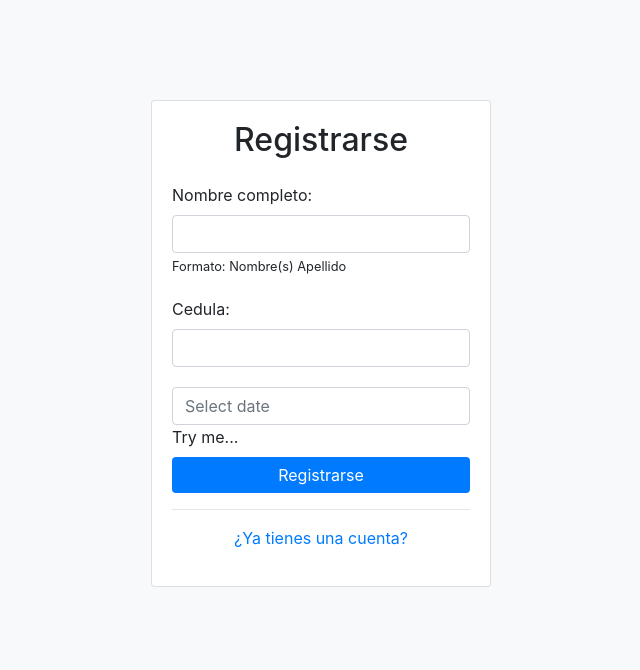
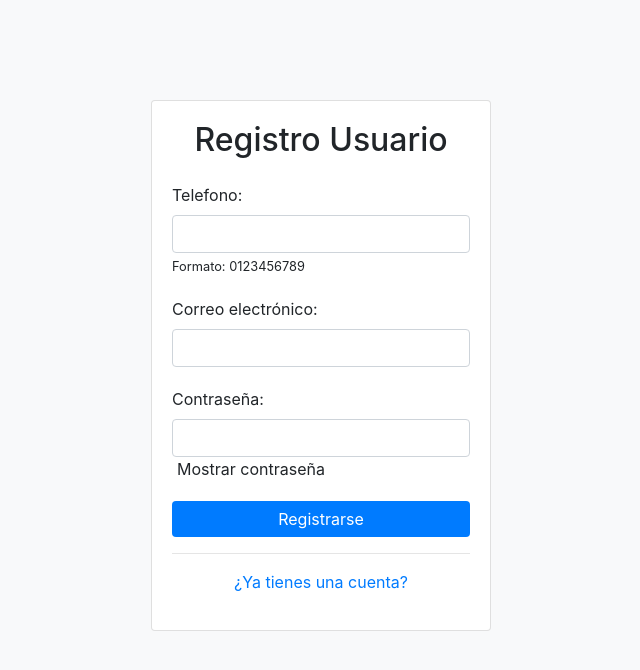
Before and after one commit to Luismasked/Sistema-clinico-ER, a Flask app: page /vistaRegistrarUsuarioDoctor/ in a window 1280 px wide. Shown: the top 670 px of the page, without its empty margins (319-959 px from the left). Run offline with Flask 3, Linux system fonts and the light colour scheme; some libraries are stand-ins or nearby versions.

Commit message:
Separacion de daos - RegistroDoctor
Se realizo la separacion de los daos en sus respectivas tablas en la base de datos. Se creo la vista y el funcionamiento de registro UsuarioDoctor y doctor

```diff
--- a/app.py
+++ b/app.py
@@ -1,6 +1,6 @@
-from flask import Flask,render_template,redirect,url_for,request,session
+from flask import Flask,render_template,redirect,url_for,request,session, jsonify
 import secrets
-import dao
+import dao, daoUsuario, daoDoctor
 from werkzeug.security import generate_password_hash, check_password_hash
 from werkzeug.utils import secure_filename
 import os, glob
@@ -88,19 +88,37 @@ def registroPaciente():
         print(nombre)
         print(genero)
         print(telefono)
-        if(len(dao.registrarUsusarioD(nombre,telefono,genero)) !=0):
+        if(len(daoUsuario.registrarUsusarioD(nombre,telefono,genero)) !=0):
             return redirect(url_for('vistaPacientes'))
 
 
 @app.route('/vistaRegistrarUsuarioDoctor/')
 def vistaRegistrarUsuarioDoctor():
-    return render_template('registroDoctor.html',title="Registrar")
+    return render_template('registroUsuarioDoctor.html',title="Registrar")
 
 
 
 @app.route('/vistaRegistrarDoctor')
 def vistaRegistrarDoctor():
-    return "hola"
+    print (session['id'])
+    datos = {"id" : session['id']}
+    return render_template('registroDoctor.html',title="Registrar", datos = datos)
+
+@app.route('/registroDoctor',methods=["POST"])
+def registroDoctor():
+    if request.method == "POST":
+        print(request.form)
+        nombre = request.form['nombre']
+        cedula = request.form['cedula']
+        fecha = request.form['fecha']
+        ubicacion = request.form['ubicacion']
+        id = request.form['idUsuario']
+        if(len(daoDoctor.registrarDoctor(nombre,cedula,fecha,ubicacion,id)) !=0):
+            return "Listo"
+        else:
+            return "Error"
+
+
 
 @app.route('/registroUsuarioDoctor',methods=["POST"])
 def registro():
@@ -109,9 +127,10 @@ def registro():
         telefono = request.form['telefono']
         contraseña = request.form['contraseña']
         password = generate_password_hash(contraseña)
-        if(len(dao.registrarUsusarioD(telefono, correo, password)) !=0):
-            print("ir a registrar Doctor")
-            return redirect(url_for('index'))
+        if(len(daoUsuario.registrarUsusarioD(telefono, correo, password)) !=0):
+            id = daoUsuario.buscarUsusario(correo)[0]["id"]
+            session['id'] = id
+            return redirect(url_for('vistaRegistrarDoctor'))
 
 
 @app.route('/ingresar',methods=["GET", "POST"])
@@ -120,10 +139,10 @@ def ingresar():
         try:
             correo = request.form['correo']
             contraseña = request.form['contraseña']
-            contraseñaBD = dao.buscarUsusario(correo)[0]
+            contraseñaBD = daoUsuario.buscarUsusario(correo)[0]
             print(contraseñaBD)
             print(type(contraseñaBD))
-            if(check_password_hash(contraseñaBD['Contraseña'], contraseña)):
+            if(check_password_hash(contraseñaBD['contraseña'], contraseña)):
                 session['correo'] = correo
                 print(session)
                 return redirect(url_for('vistaPacientes'))
@@ -133,10 +152,23 @@ def ingresar():
         except:
             print("Error no se encontro el usuario")
 
-
-@app.route('/login2/')
+"""
+@app.route('/login2/', methods =['POST'])
 def login2():
-    return render_template('pruebaformulario.html',title="Registrar")
-
+    correo = request.form.get('correo')
+    contraseña = request.form.get('contraseña')
+    contraseñaBD = daoUsuario.buscarUsusario(correo)[0]
+    if(check_password_hash(contraseñaBD['Contraseña'], contraseña)):
+        print(contraseñaBD)
+        session['Id'] = contraseñaBD['Id']
+        session['Correo'] = contraseñaBD['Contraseña']
+        session['Tipo'] = contraseñaBD['Tipo']
+        print(session)
+        #return redirect(url_for('vistaPacientes'))
+        return jsonify({'redirect': url_for('vistaPacientes')})
+    else:
+        print("Error no se encontro el usuario")
+        return jsonify ({'mensaje': 'Error, el usuario o contraseña son incorrectas', 'correo': correo, 'contraseña': contraseña})
+"""
 if __name__ == "__main__":
     app.run(debug=True)
--- a/templates/registroDoctor.html
+++ b/templates/registroDoctor.html
@@ -2,6 +2,12 @@
 
 {% block css %}
 <link rel="stylesheet" href="{{ url_for('static', filename='css/login.css') }}">
+<script src="https://code.jquery.com/jquery-3.3.1.min.js"></script>
+<link rel="stylesheet" href="https://maxcdn.bootstrapcdn.com/bootstrap/4.0.0/css/bootstrap.min.css" integrity="sha384-Gn5384xqQ1aoWXA+058RXPxPg6fy4IWvTNh0E263XmFcJlSAwiGgFAW/dAiS6JXm" crossorigin="anonymous">
+<link href="https://unpkg.com/gijgo@1.9.14/css/gijgo.min.css" rel="stylesheet" type="text/css" />
+<script src="https://unpkg.com/gijgo@1.9.14/js/gijgo.min.js" type="text/javascript"></script>
+<script src="https://unpkg.com/gijgo@1.9.14/js/messages/messages.es-es.js" type="text/javascript"></script>
+
 {% endblock %}
 
 {% block body %}
@@ -13,17 +19,14 @@
 {% endblock %}
 
 {% block content %}
-<script>
-    $('#prefill').datepicker({
 
-});
-</script>
+
 <div class="container">
     <div class="row justify-content-center">
         <div class="col-md-6 col-lg-4">
             <div class="card">
                 <div class="card-body">
-                    <h2 class="text-center mb-4">Registrarse</h2>
+                    <h2 class="text-center mb-4">Registro de doctor</h2>
                     <form action="/registroDoctor" method="post">
 
                     <div class="form-group">
@@ -36,32 +39,35 @@
                         <label for="texto">Cedula:</label>
                         <input type="text" id="cedula" name="cedula" class="form-control" pattern="[0-9]{5,10}" required>
                     </div>
-                    <div class="md-form md-outline input-with-post-icon datepicker" id="prefill">
-                        <input placeholder="Select date" type="text" id="prefill-example" class="form-control">
-                        <label for="prefill-example">Try me...</label>
-                        <i class="fas fa-calendar input-prefix" tabindex=0></i>
+                    <div class="form-group">
+                        <label for="texto">Fecha de nacimiento :</label>
+                        <input id="fecha" name="fecha" class="form-control" required>
                     </div>
-
-
-
+                    <div class="form-group">
+                        <label for="texto">Localidad:</label>
+                        <input type="text" id="ubicacion" name="ubicacion" class="form-control" required>
+                    </div>
+                    <input type="hidden" id="idUsuario" name="idUsuario" value="{{datos['id']}}" />
 
                     <button type="submit" class="btn btn-primary btn-block">Registrarse</button>
-                    <hr>
-                    <p class="text-center"> <a href="/verLogin">¿Ya tienes una cuenta?</a></p>
+
                     </form>
                     </div>
                 </div>
             </div>
         </div>
     </div>
-    <script>
-        function togglePassword() {
-            var passwordInput = document.getElementById("contraseña");
-            if (passwordInput.type === "password") {
-                passwordInput.type = "text";
-            } else {
-                passwordInput.type = "password";
-            }
-        }
+    <p>id Ususario: {{datos['id']}} </p>
+
+    <script type="text/javascript">
+        var datepicker, config;
+        config = {
+            locale: 'es-es',
+            uiLibrary: 'bootstrap4',
+            format: 'yyyy-mm-dd'
+        };
+        $(document).ready(function () {
+            datepicker = $('#fecha').datepicker(config);
+        });
     </script>
 {% endblock %}
--- a/templates/registroUsuarioDoctor.html
+++ b/templates/registroUsuarioDoctor.html
@@ -18,7 +18,7 @@
         <div class="col-md-6 col-lg-4">
             <div class="card">
                 <div class="card-body">
-                    <h2 class="text-center mb-4">Registrarse</h2>
+                    <h2 class="text-center mb-4">Registro Usuario </h2>
                     <form action="/registroUsuarioDoctor" method="post">
 
 
```
Also changed, not shown: dao.py (+2 -25 lines), pruebasBD.py (+11 -5 lines), templates/login.html (+4 -9 lines).
